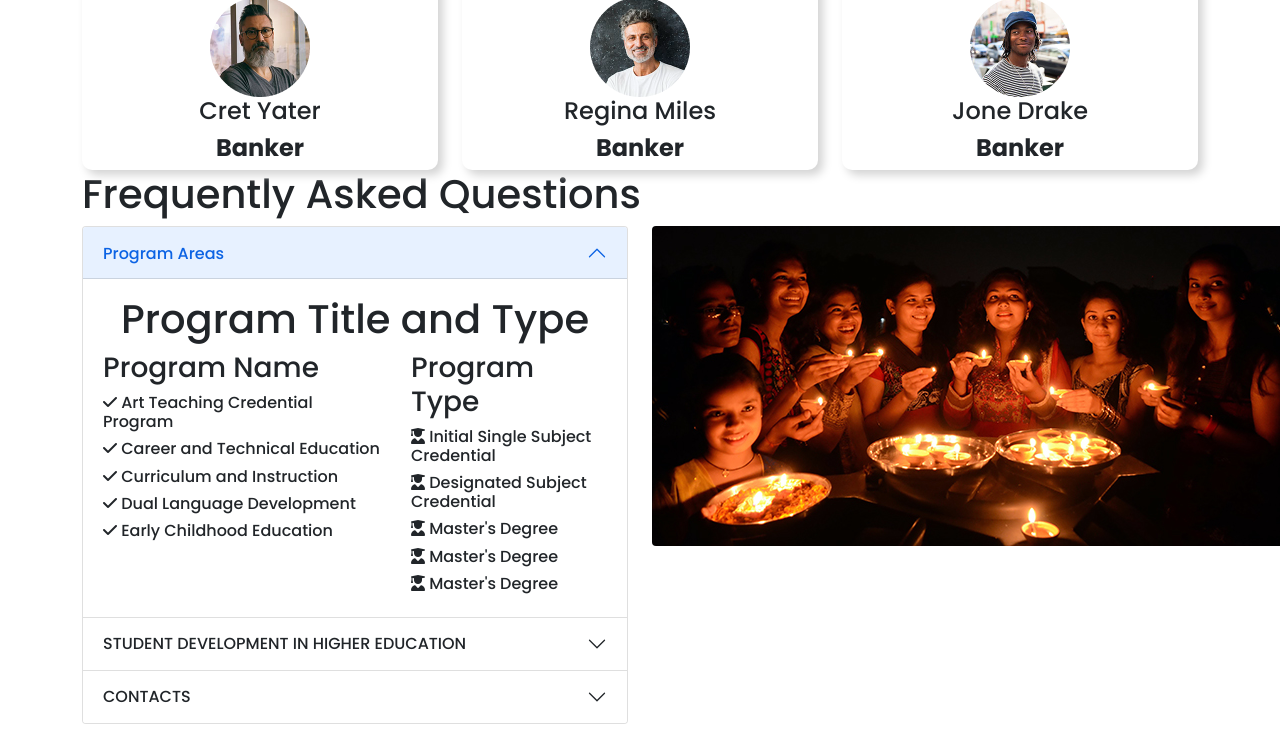
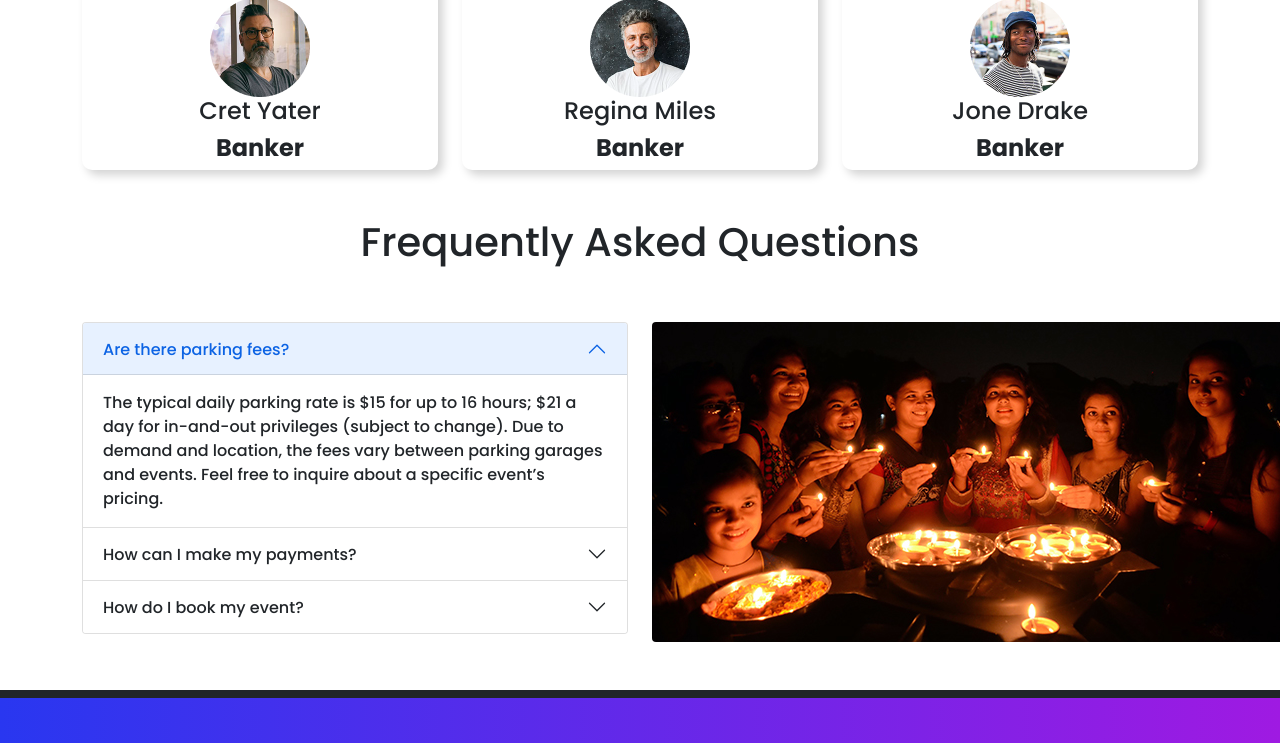
Before and after one commit to Ahsan-Gazi/Convention-Center, a plain HTML site: page index.html in a window 1280 px wide. Shown: the part 1994-2737 px from the top of the page. Drawn offline with nearby package versions, Linux system fonts and the light colour scheme; files that its build step writes are made by us from their sources.

Commit message:
added new

```diff
--- a/index.html
+++ b/index.html
@@ -183,7 +183,17 @@
       </div>
 </div>
 <div class="col-12 col-md-3 ">
+
+
     <div class="card bg-success" style="width: 100%;">
+
+        <div  class="position-relative">
+
+            <span class="position-absolute top-0 start-100 translate-middle badge rounded-pill bg-danger">
+              New+
+
+            </span>
+
         <h1>$800</h1>
         <h2>Wedding plus</h2>
         <p>For most businesses event like book fair, craft fair.</p>
@@ -200,6 +210,10 @@
 
         </div>
       </div>
+
+
+    </div>
+
 </div>
 <div class="col-12 col-md-3">
     <div class="card" style="width: 100%;">
@@ -320,72 +334,52 @@
    <!--section freequent asked question -->
    <section class="container">
 <table class="py-5 pb-5 mb-5">
-    <h1>Frequently Asked Questions</h1>
+    <h1 class="text-center py-5">Frequently Asked Questions</h1>
     <div class="row">
 <div class="col-lg-6 col-md-6 col-ms-12">
     <div class="accordion" id="accordionPanelsStayOpenExample">
         <div class="accordion-item">
           <h2 class="accordion-header" id="panelsStayOpen-headingOne">
             <button class="accordion-button" type="button" data-bs-toggle="collapse" data-bs-target="#panelsStayOpen-collapseOne" aria-expanded="true" aria-controls="panelsStayOpen-collapseOne">
-              Program Areas
+             Are there parking fees?
             </button>
           </h2>
           <div id="panelsStayOpen-collapseOne" class="accordion-collapse collapse show" aria-labelledby="panelsStayOpen-headingOne">
             <div class="accordion-body">
-                <h1 class="text-center">Program Title and Type</h1>
-              <!-- <strong>This is the first item's accordion body.</strong> It is shown by default, until the collapse plugin adds the appropriate classes that we use to style each element. These classes control the overall appearance, as well as the showing and hiding via CSS transitions. You can modify any of this with custom CSS or overriding our default variables. It's also worth noting that just about any HTML can go within the <code>.accordion-body</code>, though the transition does limit overflow. -->
-              <div class="row">
-                <div class="col-lg-7 col-md-7">
-                    <h3>Program Name</h3>
-                    <h6 class="card-title"><i class="fas fa-check"></i> Art Teaching Credential Program</h6>
-            <h6 class="card-title"><i class="fas fa-check"></i> Career and Technical Education</h6>
-            <h6 class="card-title"><i class="fas fa-check"></i> Curriculum and Instruction</h6>
-            <h6 class="card-title"><i class="fas fa-check"></i> Dual Language Development</h6>
-            <h6 class="card-title"><i class="fas fa-check"></i> Early Childhood Education</h6>
-                  </div>
-                  <div class="col-lg-5 col-md-5">
 
-                    <h3>Program Type</h3>
-
-                    <h6 class="card-title"><i class="fas fa-user-graduate"></i> Initial Single Subject Credential</h6>
-            <h6 class="card-title"><i class="fas fa-user-graduate"></i> Designated Subject Credential</h6>
-            <h6 class="card-title"><i class="fas fa-user-graduate"></i> Master's Degree</h6>
-            <h6 class="card-title"><i class="fas fa-user-graduate"></i> Master's Degree</h6>
-            <h6 class="card-title"><i class="fas fa-user-graduate"></i> Master's Degree</h6>
-                </div>
-              </div>
+                The typical daily parking rate is $15 for up to 16 hours; $21 a day for in-and-out privileges (subject to change). Due to demand and location, the fees vary between parking garages and events.
+                 Feel free to inquire about a specific event’s pricing.
             </div>
           </div>
         </div>
         <div class="accordion-item">
           <h2 class="accordion-header" id="panelsStayOpen-headingTwo">
             <button class="accordion-button collapsed" type="button" data-bs-toggle="collapse" data-bs-target="#panelsStayOpen-collapseTwo" aria-expanded="false" aria-controls="panelsStayOpen-collapseTwo">
-                STUDENT DEVELOPMENT IN HIGHER EDUCATION
+                How can I make my payments?
             </button>
           </h2>
           <div id="panelsStayOpen-collapseTwo" class="accordion-collapse collapse" aria-labelledby="panelsStayOpen-headingTwo">
             <div class="accordion-body">
-              <h4>Student Development in Higher Education (SDHE) is a unique field of professional practice in U.S. higher education. The field attracts those who are interested in post secondary education career opportunities, both in- and outside the classroom. The profession is focused on student-centered learning, drawing upon an established and growing body of research, based in traditional disciplines, emerging theoretical perspectives, and principles of human diversity and potential.
-                   The SDHE program seeks to develop reflective, scholar-practitioners with an understanding of  </h4>
+              <h4>We accept most major credit cards via our secure Make a Payment website. You can also make credit card payments over the phone or within our administrative office, which is located next door within the Toyota Center. If you want to pay by cash or check, please stop by our administrative office. PLEASE NOTE: All credit card payments in excess of $2,000 will be assessed a 4% processing fee. This amount will automatically be added to your pending charges. To make a payment, visit our Make a Payment page. If questions regarding payments, please contact Accounts Payable at 509-737-3728.. </h4>
             </div>
           </div>
         </div>
         <div class="accordion-item">
           <h2 class="accordion-header" id="panelsStayOpen-headingThree">
             <button class="accordion-button collapsed" type="button" data-bs-toggle="collapse" data-bs-target="#panelsStayOpen-collapseThree" aria-expanded="false" aria-controls="panelsStayOpen-collapseThree">
-                CONTACTS
+                How do I book my event?
             </button>
           </h2>
           <div id="panelsStayOpen-collapseThree" class="accordion-collapse collapse" aria-labelledby="panelsStayOpen-headingThree">
             <div class="accordion-body">
-              <h4>Moghbazar,Dhaka,Bangladesh</h4>
+              <h4>To book a space, submit your event info through the form on the website. We will email you with more information on how to proceed. For information on venues or to book a room, visit our Floor Plans page. </h4>
             </div>
           </div>
         </div>
       </div>
 </div>
 
-<div class="col-lg-6 col-md-6 col-ms-12">
+<div class="col-lg-6 col-md-6 col-ms-12" >
     <img src="images/People2.png" class="rounded" alt="...">
 </div>
 
```
Also changed, not shown: icons/Univ.jpeg (added).
